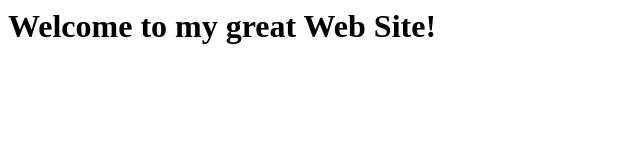
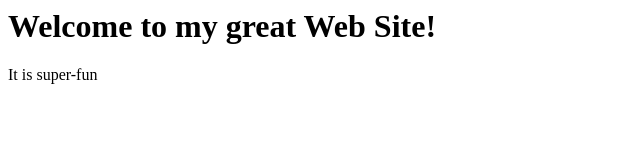
Before and after one commit to drehnstrom/my-great-web-ste, a plain HTML site: page index.html in a window 1280 px wide. Shown: the full height of the page, 0-640 px from the left. Drawn offline with Linux system fonts and the light colour scheme.

Commit message:
Changed index.html

```diff
--- a/index.html
+++ b/index.html
@@ -3,5 +3,6 @@
 </head>
 <body>
 <h1>Welcome to my great Web Site!</h1>
+It is super-fun
 </body>
 </html>
```
